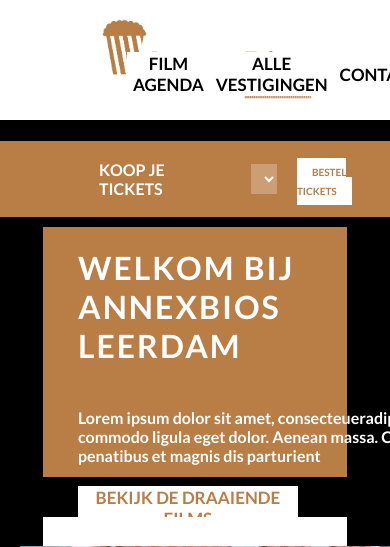
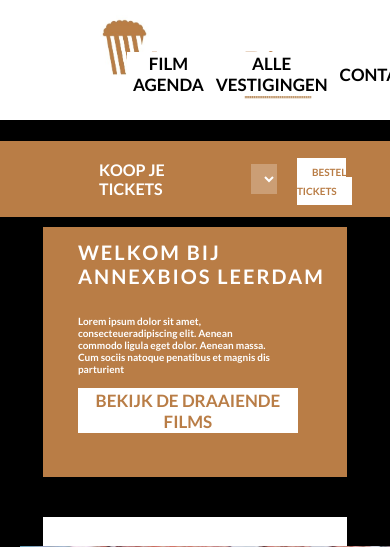
Before and after one commit to Feestbeest1/Bioscoop, a PHP site: page /Bioscoop/ in a window 390 px wide; the page is wider, and only the part inside the window is pictured. Shown: the top 547 px of that part. Run offline with PHP 8.4, Linux system fonts and the light colour scheme; some web fonts are replaced.

Commit message:
includes

```diff
--- a/style.css
+++ b/style.css
@@ -224,6 +224,33 @@ li{
     height: auto;
     display: block;
 }
+@media (max-width: 814px){
+    #welkomsblok h1{
+        color: white;
+        display: flex;
+        text-align: left;
+        font-family: 'Lato';
+        letter-spacing: 2px;
+        font-size: 20px;
+    }
+        #welkomsblok h4{
+        color: white;
+        width: 500px;
+        font-family: 'Lato';
+        font-size: 10px;
+        display: flex;
+        max-width: 200px;
+    }
+}
+
+@media (max-width: 550px) {
+    #welkomsblok button{
+        height: 45px;
+        width: 220px;
+        color: #B97D46;
+    }
+}
+/* einde homepagina welkomsblok */
 
 /*Film detailpagina*/
 .film-info{
```
